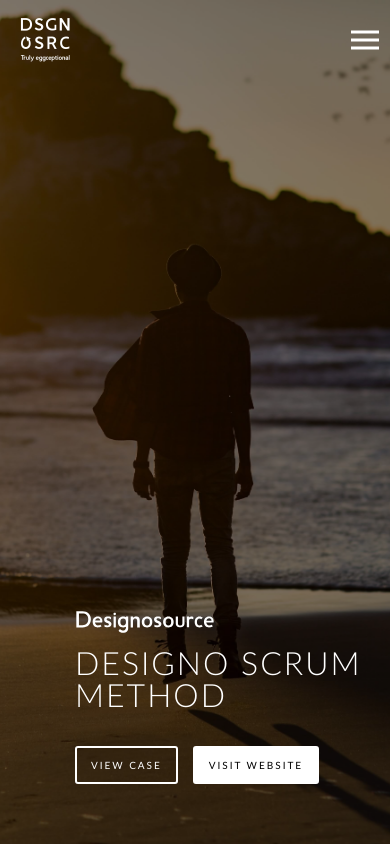
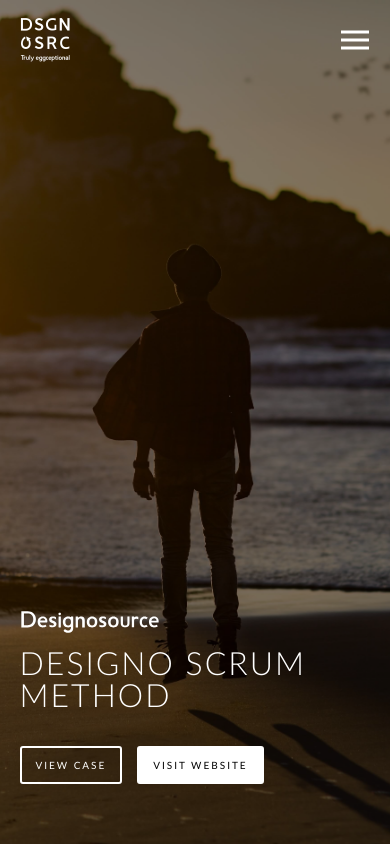
Before and after one commit to designosource/designosource-website, a website: page index.html in a window 390 px wide. Drawn offline with nearby package versions, Linux system fonts and the light colour scheme.

Commit message:
updated mobile panel

```diff
--- a/assets/sass/modules/_navigation.scss
+++ b/assets/sass/modules/_navigation.scss
@@ -65,6 +65,8 @@ nav ul li a {
   background-color: transparent;
   z-index: 9999;
   cursor: pointer;
+  padding-right: 5%;
+
 }
 
 .hamburger-menu .cd-menu-text {
--- a/assets/sass/modules/_panel.scss
+++ b/assets/sass/modules/_panel.scss
@@ -24,7 +24,7 @@
     bottom: 0;
     left: 0;
     margin-bottom: 60px;
-    margin-left: 75px;
+    margin-left: 5%;
     z-index: 99;
 }
 
@@ -155,3 +155,12 @@ h1
     background-color: #000;
     border: 2px solid #000;
 }
+@media (min-width: 768px) {
+
+    .wrap-panel-content
+    {
+
+        margin-left: 75px;
+    }
+
+}
```
Also changed, not shown: public/css/style.min.css.
